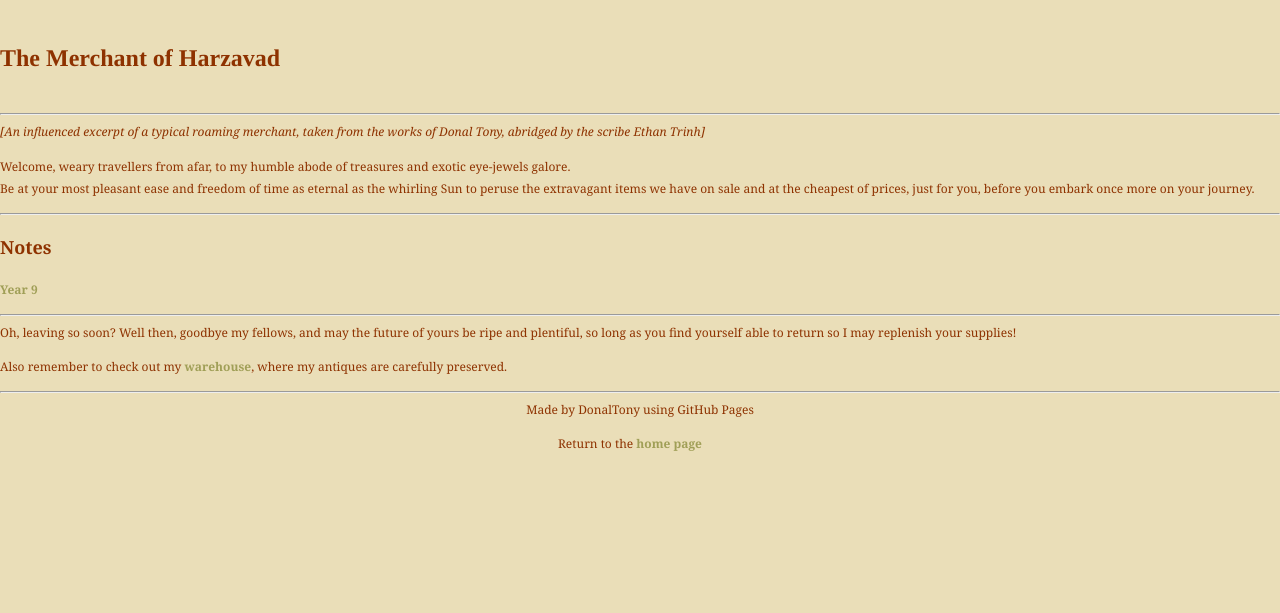
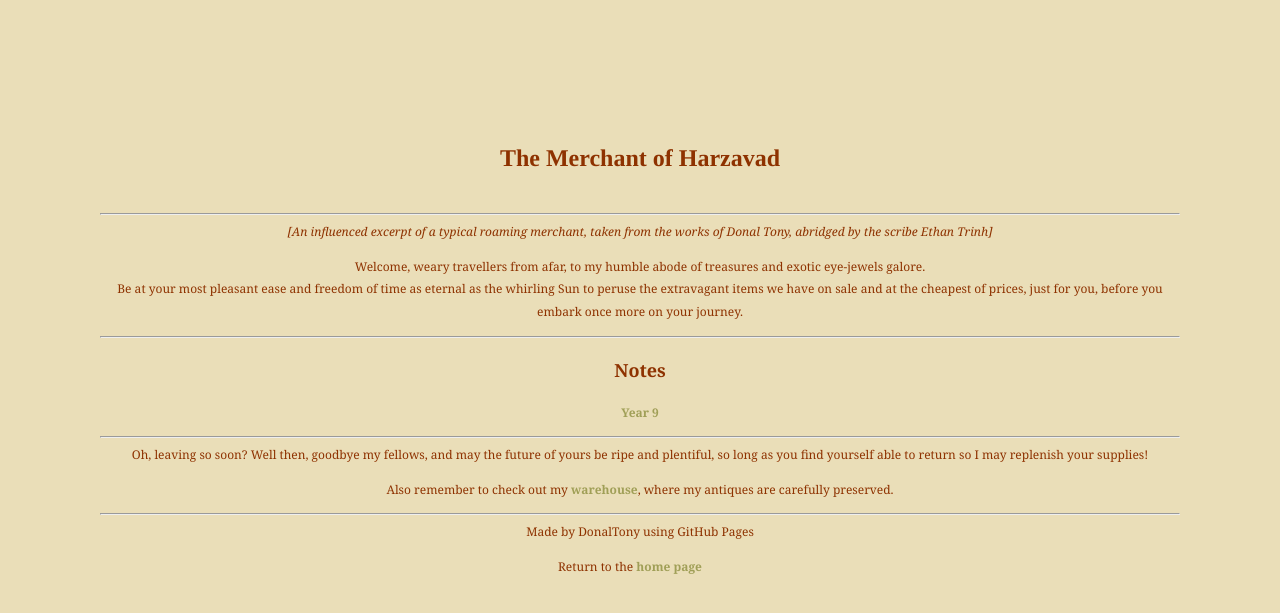
Before and after one commit to dvaraka/the-merchant, a Jekyll site: the page built from index.md, in a window 1280 px wide. Shown: the top 613 px of the page. Built offline with Jekyll 4.4.1, drawn with Linux system fonts in a browser that asks for light colours; our own code applies the rules of GitHub Pages for plain Markdown files.

Commit message:
Update main.css

```diff
--- a/assets/css/main.css
+++ b/assets/css/main.css
@@ -1,4 +1,4 @@
-bhtml {
+html {
     margin: 100px;
     padding: 0;
     text-align: center;
```
